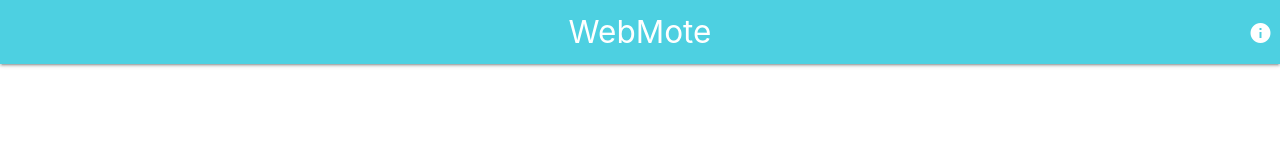
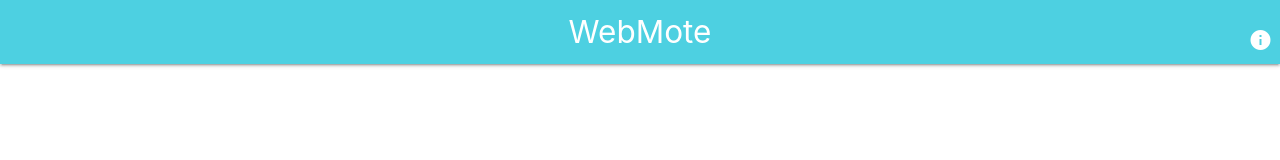
Before and after one commit to rdwz/WebMote, a React (Create React App) app: page / in a window 1280 px wide. Shown: the top 160 px of the page. Built offline with nearby package versions, Linux system fonts and the light colour scheme.

Commit message:
fix info page link

```diff
--- a/src/components/Head.js
+++ b/src/components/Head.js
@@ -1,3 +1,4 @@
+import { Link } from 'react-router-dom';
 
 function Head(props) {
 
@@ -6,9 +7,9 @@
       <nav>
           <div className="nav-wrapper cyan lighten-2">
            <a href="/" className="brand-logo center">{props.title}</a>
-           <div className="right extra-padding">
-             <a href="/info" className="material-icons">info</a>
-           </div>
+            <Link to="/info" className="right extra-padding">
+              <i href="/info" className="material-icons">info</i>
+            </Link>
           </div>
       </nav>
     </>
```
